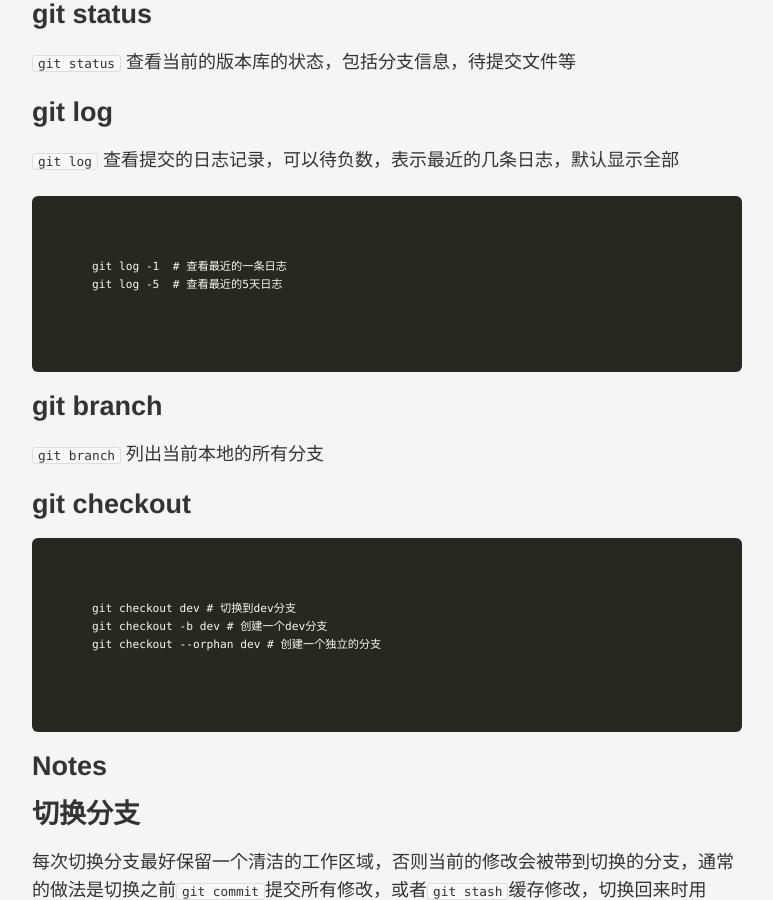
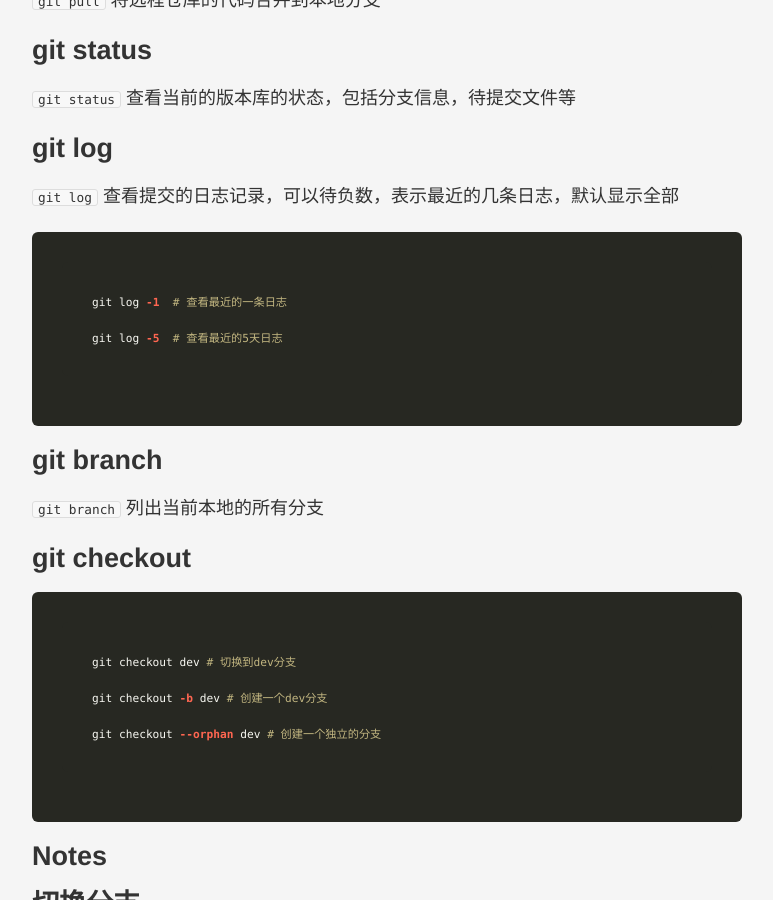
Before and after one commit to websiteflash/websiteflash.github.com, a Jekyll site: the page built from _posts/2015-03-06-git-command.md, in a window 1280 px wide and 900 px high, scrolled down 1460 px. Shown: the whole window, without its empty margins (253-1026 px from the left). Built offline with Jekyll 4.4.1, drawn with Linux system fonts in a browser that asks for light colours; Markdown is read by kramdown in place of the engine named in the settings; comment, search, counter and statistics services are not loaded; some of the changed text lies outside the part shown.

Commit message:
modify code highlight

````diff
--- a/_posts/2015-03-06-git-command.md
+++ b/_posts/2015-03-06-git-command.md
@@ -15,19 +15,27 @@ categories: git
 
 `git clone` 用于克隆一个远程仓库的本地版本
 
-    git clone https://github.com/websiteflash/javascript.git
+```bash
+git clone https://github.com/websiteflash/javascript.git
+```
 
 # git add
 
 `git add <filename>` 将修改的文件添加到缓存区，以备后续提交
 
-    git add .
+```bash
+git add .
+
+git add ./ --all
+```
 
 # git commit
 
 `git commit -m "commit log message"` 将缓存区的代码提交，但是还未发送到远端代码库
 
-    git commit -m "init project"
+```bash
+git commit -m "init project"
+```
 
 # git push
 
@@ -47,8 +55,11 @@ categories: git
 
 `git log` 查看提交的日志记录，可以待负数，表示最近的几条日志，默认显示全部
 
-    git log -1  # 查看最近的一条日志
-    git log -5  # 查看最近的5天日志
+```bash
+git log -1  # 查看最近的一条日志
+
+git log -5  # 查看最近的5天日志
+```
 
 # git branch
 
@@ -56,9 +67,11 @@ categories: git
 
 # git checkout
 
-```
+```bash
 git checkout dev # 切换到dev分支
+
 git checkout -b dev # 创建一个dev分支
+
 git checkout --orphan dev # 创建一个独立的分支
 ```
 
````
